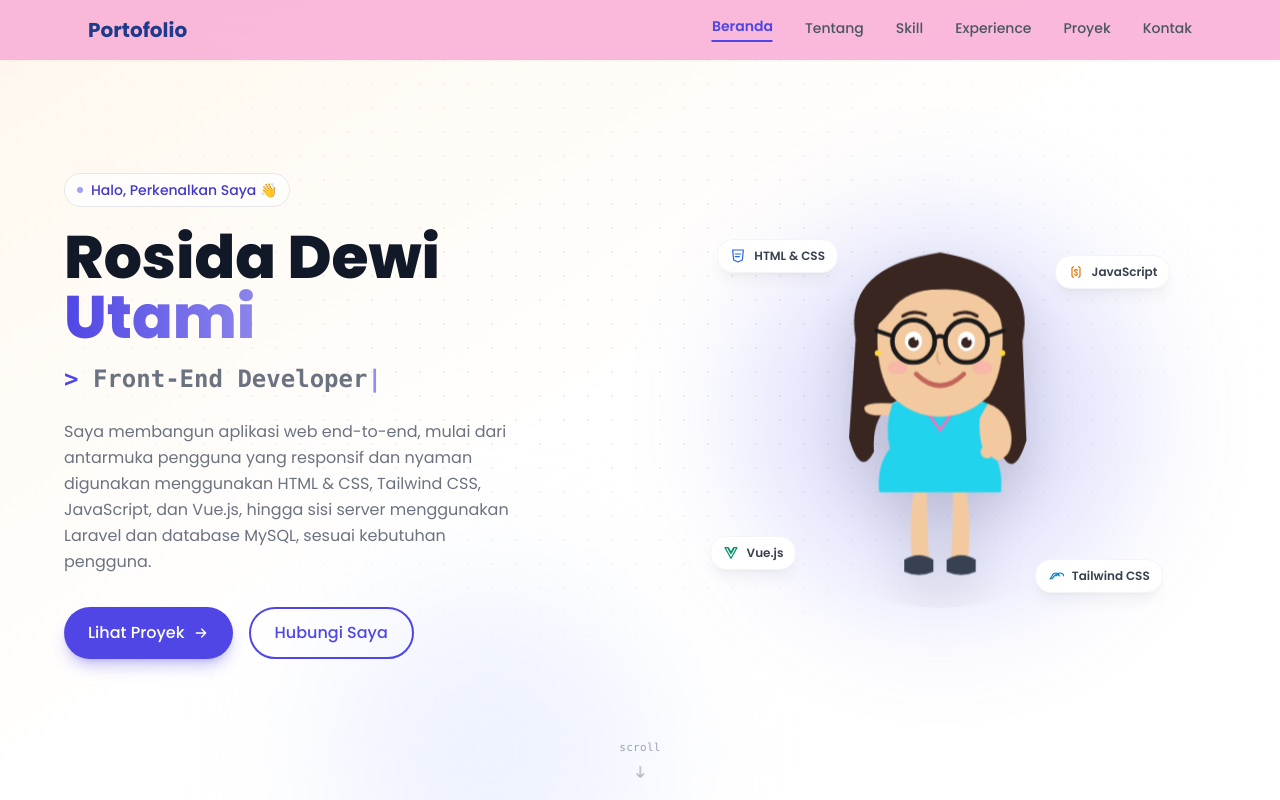
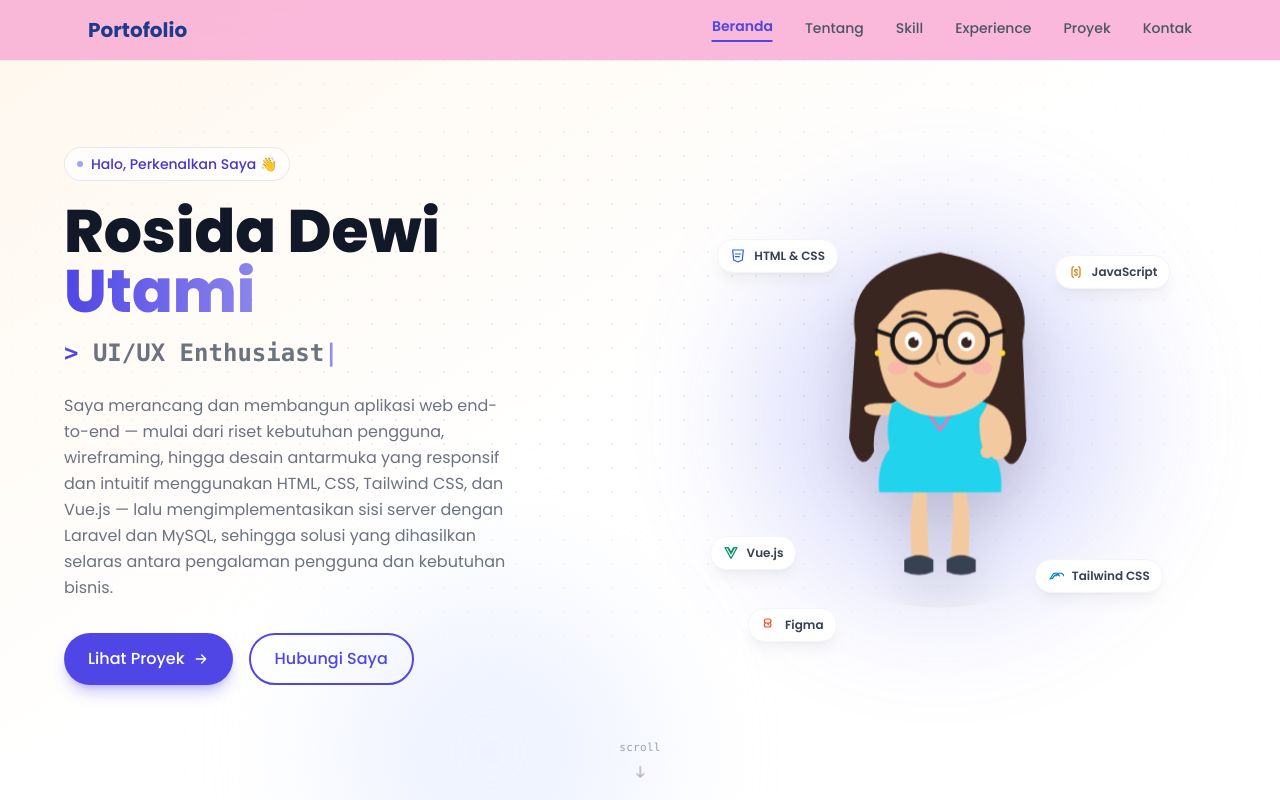
Before and after one commit to rosidadewi/portofolio, a Vue app: page / in a window 1280 px wide. Shown: the top 800 px of the page. Built offline with nearby package versions, Linux system fonts and the light colour scheme.

Commit message:
Update Hero.vue

```diff
--- a/src/components/Hero.vue
+++ b/src/components/Hero.vue
@@ -2,7 +2,7 @@
 import { ref, onMounted, onUnmounted } from 'vue'
 import AnimatedAvatar from './AnimatedAvatar.vue'
 
-const roles = ['Full Stack Developer','Front-End Developer', 'UI/UX Enthusiast']
+const roles = ['Front-End Developer', 'UI/UX Enthusiast']
 const currentRoleIndex = ref(0)
 const displayedRole = ref('')
 let charIndex = 0
@@ -19,6 +19,7 @@ const orbitBadges = [
   { name: 'JavaScript', color: '#D97706', icon: 'M8 4l-2 2v12l2 2m8-16l2 2v12l-2 2M10 15c0 1.5 1 2 2 2s2-.5 2-2-1-2-2-2.5-2-1-2-2.5 1-2 2-2 2 .5 2 2', pos: 'badge-tr' },
   { name: 'Vue.js', color: '#059669', icon: 'M3 4h4l5 9 5-9h4L12 20 3 4zm5 0l4 7 4-7', pos: 'badge-bl' },
   { name: 'Tailwind CSS', color: '#0284C7', icon: 'M6 12c1-3 2.5-4.5 6-4.5S16 9 17 12c-1-1.5-2.5-2-4-2-2 0-3 .8-4 2.5C8 15 6.5 16.5 3 16.5c1-1.5 2-3 3-4.5zm6 0c1-3 2.5-4.5 6-4.5S23 9 24 12', pos: 'badge-br' },
+  { name: 'Figma', color: '#F24E1E', icon: 'M8 3h4a3 3 0 0 1 0 6H8a3 3 0 0 1 0-6zm0 6h4a3 3 0 0 1 0 6H8a3 3 0 1 1 0-6zm0 6a3 3 0 1 1 3-3', pos: 'badge-tc' },
 ]
 
 function typeEffect() {
@@ -140,9 +141,11 @@ onUnmounted(() => {
           :class="isLoaded ? 'opacity-100 translate-y-0' : 'opacity-0 translate-y-4'"
           style="transition-delay: 550ms"
         >
-         Saya membangun aplikasi web end-to-end, mulai dari antarmuka pengguna yang responsif
-         dan nyaman digunakan menggunakan HTML & CSS, Tailwind CSS, JavaScript, dan Vue.js,
-         hingga sisi server menggunakan Laravel dan database MySQL, sesuai kebutuhan pengguna.
+         Saya merancang dan membangun aplikasi web end-to-end — mulai dari riset
+         kebutuhan pengguna, wireframing, hingga desain antarmuka yang responsif dan
+         intuitif menggunakan HTML, CSS, Tailwind CSS, dan Vue.js — lalu
+         mengimplementasikan sisi server dengan Laravel dan MySQL, sehingga solusi yang
+         dihasilkan selaras antara pengalaman pengguna dan kebutuhan bisnis.
         </p>
 
         <div
```
